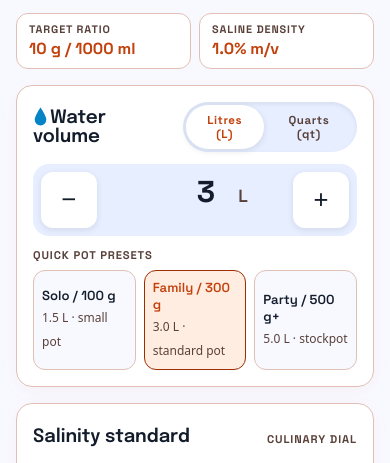
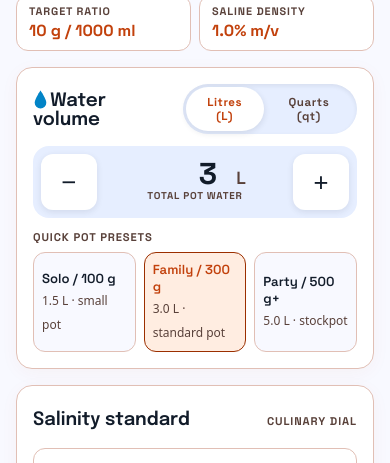
Before and after one commit to trefeon/pasta-water-salt-ratio-calculator, a plain HTML site: page index.html in a window 390 px wide. Shown: the part 302-765 px from the top of the page. Drawn offline with Linux system fonts and the light colour scheme.

Commit message:
style: hide mobile tagline and add stepper subtitle for 1:1 visual match

```diff
--- a/index.html
+++ b/index.html
@@ -37,7 +37,7 @@
 </div></div>
 <div class="stepper">
 <button type="button" id="minus" aria-label="Decrease water by half a litre">−</button>
-<div class="stepval"><input id="water" name="water" type="number" inputmode="decimal" min="0" step="any" value="3" autocomplete="off" aria-label="Water amount"><span id="unitLabel">L</span></div>
+<div class="stepval"><div><div class="steprow"><input id="water" name="water" type="number" inputmode="decimal" min="0" step="any" value="3" autocomplete="off" aria-label="Water amount"><span id="unitLabel">L</span></div><small class="stepcap">Total pot water</small></div></div>
 <button type="button" id="plus" aria-label="Increase water by half a litre">+</button>
 </div>
 <p class="caps">Quick pot presets</p>
--- a/style.css
+++ b/style.css
@@ -102,3 +102,6 @@ button:focus-visible{outline:3px solid #f3c9ae;outline-offset:2px}
 #tipBtn:hover{border-color:var(--terra)}
 .grainhead{display:flex;justify-content:space-between;align-items:flex-start;gap:var(--s2);margin-bottom:var(--s3)}
 .grainhead .salpill{flex-shrink:0}
+@media(max-width:640px){.tag{display:none}}
+.steprow{display:flex;align-items:baseline;justify-content:center;gap:var(--s1)}
+.stepcap{display:block;text-align:center;font:700 .62rem var(--num);letter-spacing:.08em;text-transform:uppercase;color:var(--muted);margin-top:-4px}
```
